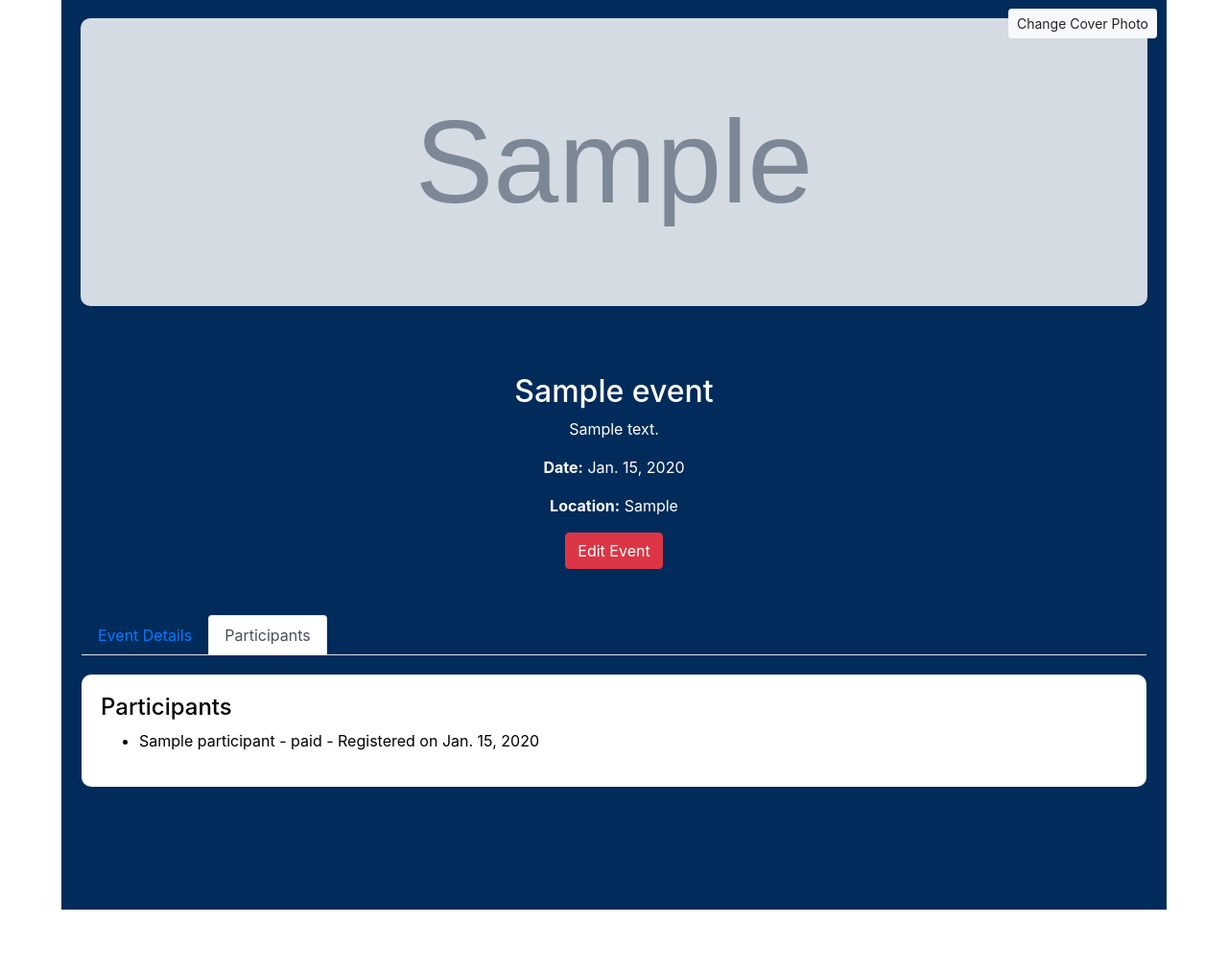
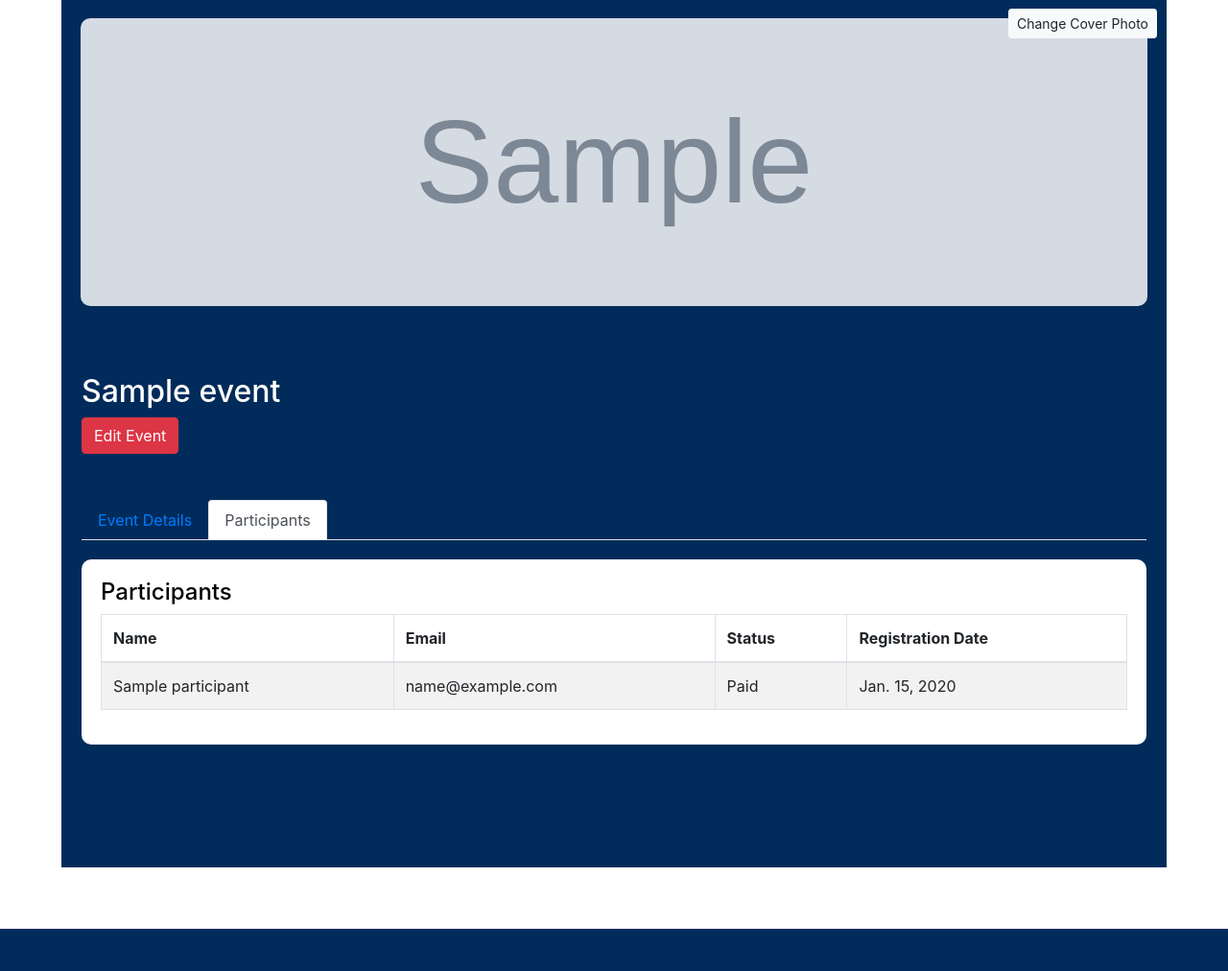
Before and after one commit to fccamello/im2-KareRun, a Django app: page /organizereventpage/event/1/ in a window 1280 px wide, after a click on "Participants". Shown: the part 65-1077 px from the top of the page at 96% size. After the commit the page ends 1033 px from the top, so only its background shows below. Run offline with Django 5.2, Linux system fonts and the light colour scheme; a user stored in the database is signed in; tables that the repository leaves empty hold one stand-in row (values such as "Sample post"); grey boxes marked "Sample" are stand-in pictures; some libraries are stand-ins or nearby versions.

Commit message:
OrganizerEventPage update

```diff
--- a/karerun/OrganizerEventPage/models.py
+++ b/karerun/OrganizerEventPage/models.py
@@ -16,7 +16,7 @@ class Participant(models.Model):
     event = models.ForeignKey(Event, related_name='participants', on_delete=models.CASCADE)
     name = models.CharField(max_length=255)
     email = models.EmailField()
-    payment_status = models.CharField(max_length=50, choices=[('paid', 'Paid'), ('unpaid', 'Unpaid')])
+    payment_status = models.CharField(max_length=50, choices=[('Paid', 'Paid'), ('Unpaid', 'Unpaid'), ('Cancelled', 'Cancelled')])
     registration_date = models.DateField(auto_now_add=True)
 
     def __str__(self):
--- a/karerun/OrganizerEventPage/templates/event_detail.html
+++ b/karerun/OrganizerEventPage/templates/event_detail.html
@@ -28,7 +28,7 @@
         }
         .event-info {
             margin-top: 50px;
-            text-align: center;
+            text-align: left;
         }
         .tab-content {
             margin-top: 20px;
@@ -51,9 +51,6 @@
     <!-- Event Information -->
     <div class="container event-info">
         <h2>{{ event.name }}</h2>
-        <p id="description" class="editable">{{ event.description }}</p>
-        <p><strong>Date:</strong> {{ event.date }}</p>
-        <p><strong>Location:</strong> {{ event.location }}</p>
         <button id="toggleEdit" class="btn btn-danger">Edit Event</button>
     </div>
 
@@ -73,20 +70,38 @@
             <div id="details" class="tab-pane fade show active">
                 <h4>Event Details</h4>
                 <p><strong>Description:</strong> <span id="description" class="editable">{{ event.description }}</span></p>
-                <p><strong>Date:</strong> {{ event.date }}</p>
-                <p><strong>Location:</strong> {{ event.location }}</p>
+                <p><strong>Date:</strong> <span id="date" class="editable">{{ event.date }}</span></p>
+                <p><strong>Location:</strong> <span id="location" class="editable">{{ event.location }}</span></p>
+                <p><strong>Organizer:</strong> <a href="{% url 'userprofile:view_profile' event.organizer %}">{{ event.organizer }}</a></p>
             </div>
 
             <!-- Participants Tab -->
             <div id="participants" class="tab-pane fade">
                 <h4>Participants</h4>
-                <ul>
-                    {% for participant in participants %}
-                        <li>{{ participant.name }} - {{ participant.payment_status }} - Registered on {{ participant.registration_date }}</li>
-                    {% empty %}
-                        <li>No participants yet.</li>
-                    {% endfor %}
-                </ul>
+                <table class="table table-striped table-bordered">
+                    <thead>
+                        <tr>
+                            <th>Name</th>
+                            <th>Email</th>
+                            <th>Status</th>
+                            <th>Registration Date</th>
+                        </tr>
+                    </thead>
+                    <tbody>
+                        {% for participant in participants %}
+                            <tr>
+                                <td>{{ participant.name }}</td>
+                                <td>{{ participant.email }}</td>
+                                <td>{{ participant.payment_status }}</td>
+                                <td>{{ participant.registration_date }}</td>
+                            </tr>
+                        {% empty %}
+                            <tr>
+                                <td colspan="4" class="text-center">No participants yet.</td>
+                            </tr>
+                        {% endfor %}
+                    </tbody>
+                </table>
             </div>
         </div>
     </div>
@@ -160,6 +175,7 @@
             }
         });
 
+        // Function to save fields via AJAX
         function saveField(fieldId, newValue) {
             fetch('{% url "update_event_detail" event_id=event.id %}', {
                 method: 'POST',
@@ -167,11 +183,21 @@
                     'Content-Type': 'application/json',
                     'X-CSRFToken': '{{ csrf_token }}'
                 },
-                body: JSON.stringify({ field: fieldId, value: newValue })
+                body: JSON.stringify({
+                    field: fieldId,
+                    value: newValue
+                })
             })
             .then(response => response.json())
             .then(data => {
-                if (!data.success) alert('Error saving changes.');
+                if (data.success) {
+                    console.log(`Field ${fieldId} updated successfully`);
+                } else {
+                    alert('Error saving changes.');
+                }
+            })
+            .catch(error => {
+                console.error('Error updating field:', error);
             });
         }
     });
--- a/karerun/OrganizerEventPage/urls.py
+++ b/karerun/OrganizerEventPage/urls.py
@@ -3,6 +3,6 @@ from . import views
 
 urlpatterns = [
     path('event/<int:event_id>/', views.event_detail, name='event_detail'),
-    path('event/<int:event_id>/update/', views.update_event_detail, name='update_event_detail'),
-    path('event/<int:event_id>/cover_photo/', views.update_event_cover_photo, name='update_event_cover_photo'),
+    path('event/update/<int:event_id>/', views.update_event_detail, name='update_event_detail'),
+    path('event/cover_photo/<int:event_id>/', views.update_event_cover_photo, name='update_event_cover_photo'),
 ]
--- a/karerun/OrganizerEventPage/views.py
+++ b/karerun/OrganizerEventPage/views.py
@@ -4,7 +4,8 @@ from django.views.decorators.http import require_POST
 from django.views.decorators.csrf import csrf_exempt
 from django.contrib.auth.decorators import login_required
 from .models import Event, Participant
-from .forms import EventCoverPhotoForm
+from .forms import EventForm
+import json
 
 @login_required
 def event_detail(request, event_id):
@@ -18,22 +19,41 @@ def event_detail(request, event_id):
 @require_POST
 @login_required
 def update_event_detail(request, event_id):
-    event = get_object_or_404(Event, id=event_id)
-    field = request.POST.get('field')
-    value = request.POST.get('value')
+    if request.method == 'POST':
+        data = json.loads(request.body)
+        field = data.get('field')
+        value = data.get('value')
 
-    if field and hasattr(event, field):
-        setattr(event, field, value)
-        event.save()
-        return JsonResponse({'success': True})
-    return JsonResponse({'success': False})
+        try:
+            event = Event.objects.get(id=event_id)
+
+            if field == 'name':
+                event.name = value
+            elif field == 'description':
+                event.description = value
+            elif field == 'date':
+                event.date = value
+            elif field == 'location':
+                event.location = value
+
+            event.save()
+            return JsonResponse({'success': True})
+
+        except Event.DoesNotExist:
+            return JsonResponse({'success': False, 'error': 'Event not found'}, status=404)
+
+    return JsonResponse({'success': False}, status=400)
 
 @require_POST
 @login_required
 def update_event_cover_photo(request, event_id):
-    event = get_object_or_404(Event, id=event_id)
-    form = EventCoverPhotoForm(request.POST, request.FILES, instance=event)
-    if form.is_valid():
-        form.save()
-        return JsonResponse({'success': True, 'new_url': event.cover_photo.url})
+    if request.method == 'POST':
+        photo = request.FILES.get('photo')
+        photo_type = request.POST.get('type')
+        if photo:
+            # Logic to save the new photo
+            event = Event.objects.get(id=event_id)
+            event.cover_photo = photo
+            event.save()
+            return JsonResponse({'success': True, 'new_url': event.cover_photo.url})
     return JsonResponse({'success': False})
--- a/karerun/userprofile/templates/view_profile.html
+++ b/karerun/userprofile/templates/view_profile.html
@@ -167,7 +167,7 @@
             const formData = new FormData();
             formData.append('photo', file);
             formData.append('type', type);
-            fetch('{% url "update_photo" username=user.username %}', {
+            fetch('{% url "userprofile:update_photo" username=user.username %}', {
                 method: 'POST',
                 body: formData,
                 headers: {
@@ -220,7 +220,7 @@
 
         // Function to save fields via AJAX
         function saveField(fieldId, newValue) {
-            fetch('{% url "update_profile" username=user.username %}', {
+            fetch('{% url "userprofile:update_profile" username=user.username %}', {
                 method: 'POST',
                 headers: {
                     'Content-Type': 'application/json',
--- a/karerun/userprofile/urls.py
+++ b/karerun/userprofile/urls.py
@@ -1,6 +1,8 @@
 from django.urls import path
 from . import views
 from .views import update_profile
+
+app_name = 'userprofile'
 
 urlpatterns = [
     path('profile/<str:username>/', views.view_profile, name='view_profile'),
```
Also changed, not shown: karerun/OrganizerEventPage/forms.py (+4 -6 lines), karerun/OrganizerEventPage/migrations/0003_alter_participant_payment_status.py (added), karerun/photos/eventbanner/event_covers/Cebu-Marathon-2024-medal-fb4_05zJgY0.jpg (added), karerun/photos/eventbanner/event_covers/WWF-Earth-Hour-fb-banner_RdozzGU.jpg (added), karerun/photos/eventbanner/eventbanner/landing_img3_81XK5Ls.jpg (added), karerun/photos/eventbanner/eventinclusion/inclusion_v7mVIWq.png (added), karerun/photos/eventbanner/eventraceroute/327183994_1214783839125649_3983800654150436216_n_oUBMAcH_9IGr042.png (added), karerun/photos/eventbanner/eventsizechart/landing_img4_6kVosjV_I2i7B4W.jpg (added).
